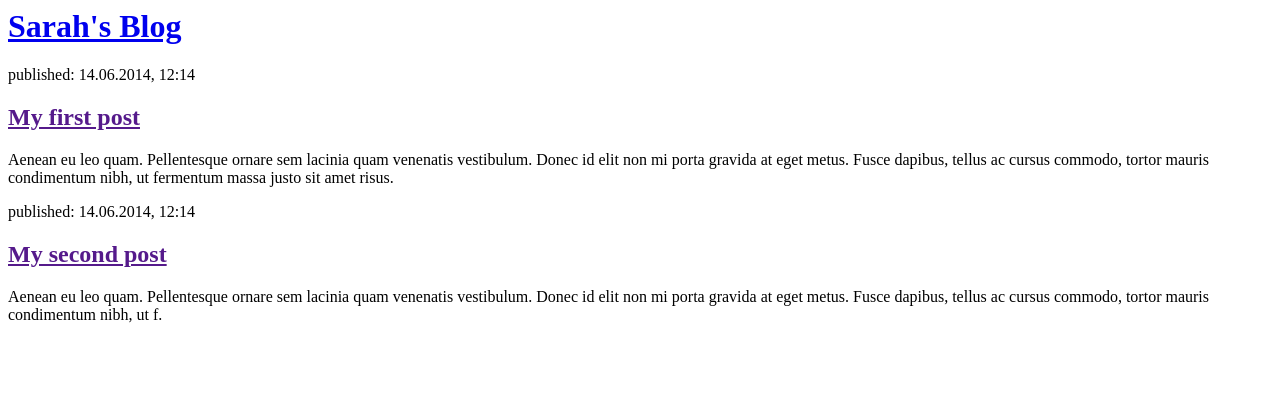
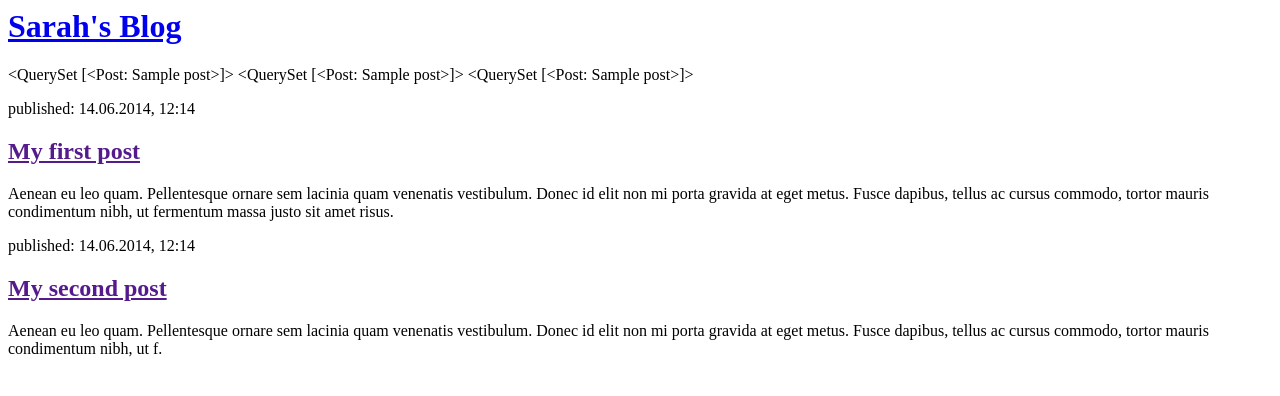
Before and after one commit to Rukhsarah/my-first-blog, a Django app: template blog/templates/blog/post_list.html in a window 1280 px wide. Shown: the top 396 px of the page. Run offline with Django 3.2, Linux system fonts and the light colour scheme; the template is opened without the code that fills it: values that come from a table or form of the project are taken from there, others are empty; tables that the repository leaves empty hold one stand-in row (values such as "Sample post").

Commit message:
Modified templates to display posts from database.

```diff
--- a/blog/templates/blog/post_list.html
+++ b/blog/templates/blog/post_list.html
@@ -5,9 +5,9 @@
     <body>
         <div>
             <h1><a href="/">Sarah's Blog</a></h1>
-        </div>
-
-        <div>
+        {{ posts }}
+{{ posts }}
+        {{ posts }}
             <p>published: 14.06.2014, 12:14</p>
             <h2><a href="">My first post</a></h2>
             <p>Aenean eu leo quam. Pellentesque ornare sem lacinia quam venenatis vestibulum. Donec id elit non mi porta gravida at eget metus. Fusce dapibus, tellus ac cursus commodo, tortor mauris condimentum nibh, ut fermentum massa justo sit amet risus.</p>
--- a/blog/views.py
+++ b/blog/views.py
@@ -1,5 +1,7 @@
 from django.shortcuts import render
-
+from django.utils import timezone
+from .models import Post
 # Create your views here.
 def post_list(request):
+    posts =  Post.objects.filter(published_date__lte=timezone.now()).order_by('published_date')
     return render(request, 'blog/post_list.html', {})
```
